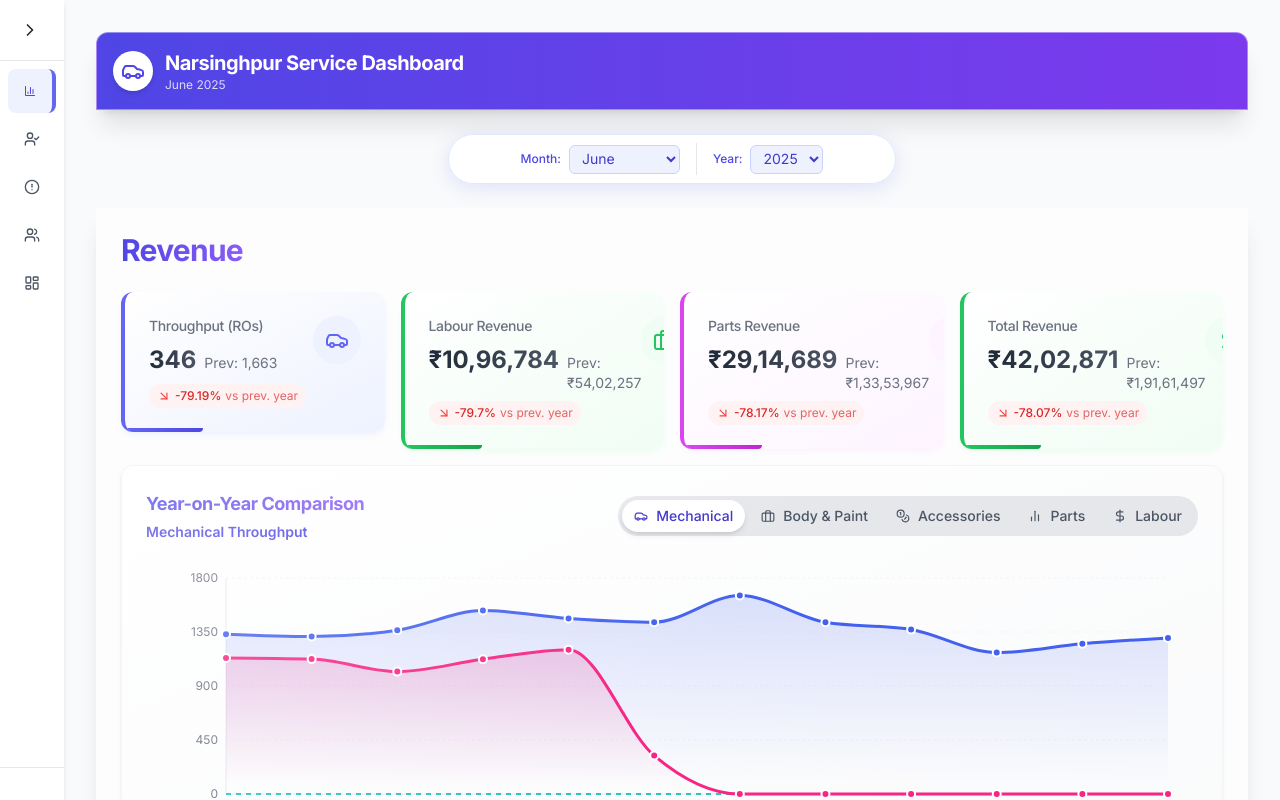
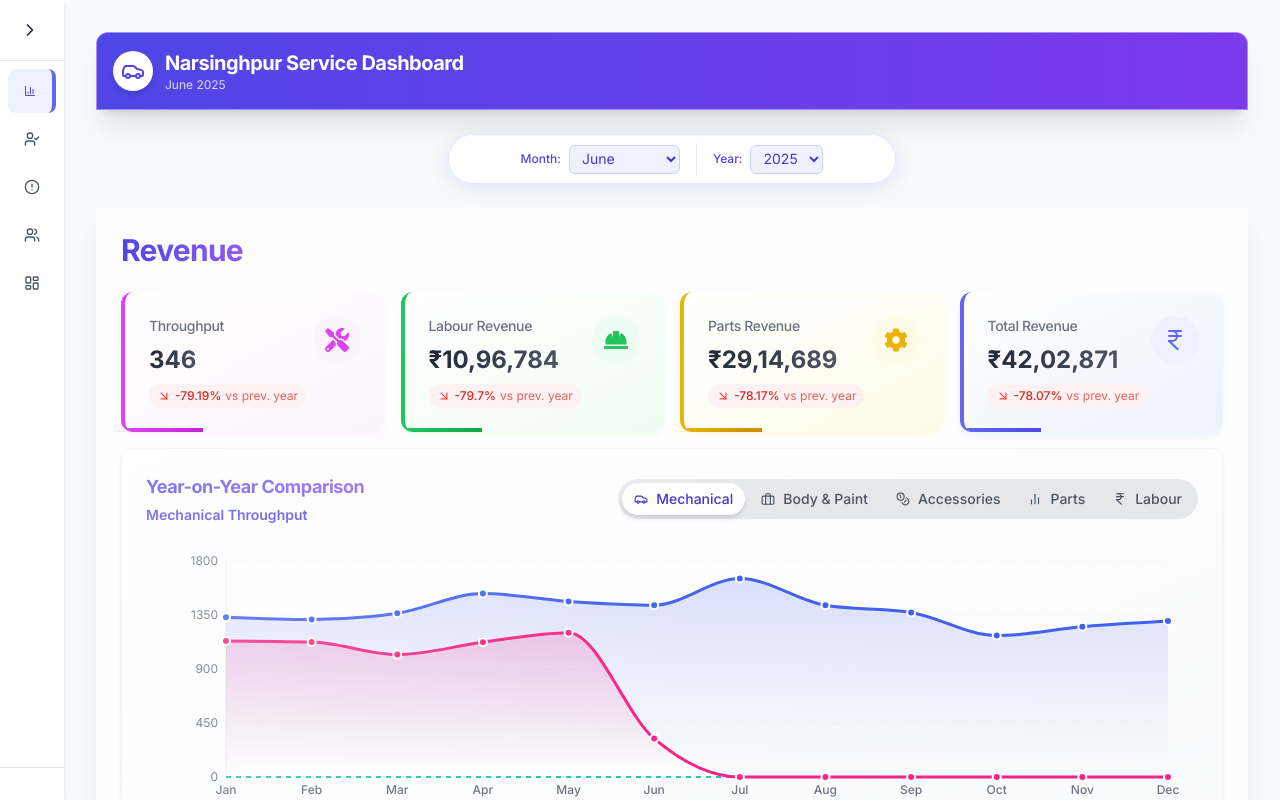
Before and after one commit to DashboardMGService/Dashboard, a React (Vite) app: page / in a window 1280 px wide. Built offline with nearby package versions, Linux system fonts and the light colour scheme.

Commit message:
KPI_mechbp_split

```diff
--- a/package.json
+++ b/package.json
@@ -10,11 +10,12 @@
     "preview": "vite preview"
   },
   "dependencies": {
+    "framer-motion": "^11.1.8",
     "lucide-react": "^0.344.0",
     "react": "^18.3.1",
     "react-dom": "^18.3.1",
-    "recharts": "^2.12.2",
-    "framer-motion": "^11.1.8"
+    "react-icons": "^5.5.0",
+    "recharts": "^2.12.2"
   },
   "devDependencies": {
     "@eslint/js": "^9.9.1",
--- a/src/components/StatCard.tsx
+++ b/src/components/StatCard.tsx
@@ -1,6 +1,7 @@
 import React, { useState } from 'react';
 import { ArrowUpRight, ArrowDownRight, TrendingUp, TrendingDown } from 'lucide-react';
 import { motion } from 'framer-motion';
+import { formatIndianCurrency } from '../utils/formatting';
 
 interface StatCardProps {
   title: string;
@@ -10,6 +11,8 @@ interface StatCardProps {
   color?: 'primary' | 'secondary' | 'success' | 'warning' | 'danger' | 'accent';
   subValue?: string;
   className?: string;
+  mechValue?: number;
+  bpValue?: number;
 }
 
 const StatCard: React.FC<StatCardProps> = ({
@@ -19,9 +22,17 @@ const StatCard: React.FC<StatCardProps> = ({
   percentChange,
   icon,
   color = 'primary',
-  className = ''
+  className = '',
+  mechValue = 0,
+  bpValue = 0,
 }) => {
+
   const [isHovered, setIsHovered] = useState(false);
+  const [isFlipped, setIsFlipped] = useState(false);
+
+  const handleDoubleClick = () => {
+    setIsFlipped(!isFlipped);
+  };
 
   const colorClasses = {
     primary: 'border-primary-500 bg-gradient-to-br from-white to-primary-50 shadow-primary-100/40',
@@ -51,12 +62,20 @@ const StatCard: React.FC<StatCardProps> = ({
   };
 
   return (
+    <div style={{ perspective: 1000 }} onDoubleClick={handleDoubleClick}>
       <motion.div
-      className={`stat-card ${colorClasses[color]} ${className}`}
-      whileHover={{ y: -5 }}
-      transition={{ type: 'spring', stiffness: 300 }}
-      onHoverStart={() => setIsHovered(true)}
-      onHoverEnd={() => setIsHovered(false)}
+        className="relative w-full h-full"
+        style={{ transformStyle: 'preserve-3d' }}
+        animate={{ rotateY: isFlipped ? 180 : 0 }}
+        transition={{ type: 'spring', stiffness: 300, damping: 30 }}
+        whileHover={{ y: isFlipped ? 0 : -5 }}
+        onHoverStart={() => !isFlipped && setIsHovered(true)}
+        onHoverEnd={() => !isFlipped && setIsHovered(false)}
+      >
+        {/* Front Side */}
+        <div
+          className={`stat-card ${colorClasses[color]} ${className} w-full h-full`}
+          style={{ backfaceVisibility: 'hidden', WebkitBackfaceVisibility: 'hidden' as any }}
         >
           <div className="flex justify-between items-start">
             <div className="flex-1">
@@ -129,17 +148,36 @@ const StatCard: React.FC<StatCardProps> = ({
             </motion.div>
           </div>
 
-      {/* Subtle indicator bar at the bottom */}
           <div className="absolute bottom-0 left-0 right-0 h-1 mt-4">
             <div
-          className={`h-full bg-gradient-to-r ${gradientClasses[color]} rounded-b-xl`}
+              className={`h-full bg-gradient-to-r ${gradientClasses[color]} ${isHovered ? 'rounded-b-xl' : 'rounded-bl-xl'}`}
               style={{
                 width: isHovered ? '100%' : '30%',
                 transition: 'width 0.5s ease-in-out'
               }}
             />
           </div>
+        </div>
+
+        {/* Back Side */}
+        <div
+          className="absolute inset-0 bg-white dark:bg-gray-800 rounded-xl shadow-md p-6 flex flex-col justify-center items-center"
+          style={{ backfaceVisibility: 'hidden', transform: 'rotateY(180deg)' }}
+        >
+          <h4 className="text-md font-semibold text-gray-800 dark:text-white mb-2">{title} Breakdown</h4>
+          <div className="flex justify-around w-full">
+            <div className="text-center">
+              <p className="text-sm text-gray-500 dark:text-gray-400">Mechanical</p>
+              <p className="text-lg font-bold text-gray-800 dark:text-white">{formatIndianCurrency(mechValue)}</p>
+            </div>
+            <div className="text-center">
+              <p className="text-sm text-gray-500 dark:text-gray-400">Body & Paint</p>
+              <p className="text-lg font-bold text-gray-800 dark:text-white">{formatIndianCurrency(bpValue)}</p>
+            </div>
+          </div>
+        </div>
       </motion.div>
+    </div>
   );
 };
 
--- a/src/data/kpiCardData.ts
+++ b/src/data/kpiCardData.ts
@@ -19,7 +19,7 @@ export interface MonthlyComparisonData {
   labourRevenue: { '2024': number; '2025': number; target: number; percentChange?: number };
 }
 
-const raw2025Data: Array<any> = [
+export const raw2025Data: Array<any> = [
   {
     "month": "Apr",
     "mechRo": { "total": 1123 },
@@ -88,7 +88,7 @@ const raw2025Data: Array<any> = [
   }
 ];
 
-const raw2024Data: Array<any> = [
+export const raw2024Data: Array<any> = [
   {
     "month": "Apr",
     "mechRo": { "total": 1529 },
--- a/src/index.css
+++ b/src/index.css
@@ -40,9 +40,7 @@ body {
   }
 
   .stat-card {
-    @apply bg-white rounded-xl shadow-md p-6 transition-all duration-300 relative overflow-hidden border-l-4 backdrop-blur-sm;
-    background: rgba(255, 255, 255, 0.8);
-    backdrop-filter: blur(10px);
+    @apply bg-white rounded-xl shadow-md p-6 transition-all duration-300 border-l-4 relative overflow-hidden;
   }
 
   .card:hover {
--- a/src/pages/RevenueDashboard.tsx
+++ b/src/pages/RevenueDashboard.tsx
@@ -1,4 +1,5 @@
 import React, { useState } from 'react';
+import { FaTools, FaHardHat, FaCog } from 'react-icons/fa';
 import { motion } from 'framer-motion';
 import {
   BarChart,
@@ -26,7 +27,7 @@ import {
 import {
   BarChart2,
   Car,
-  DollarSign,
+  IndianRupee,
   Coins,
   Users,
   Briefcase // Added Briefcase icon
@@ -50,17 +51,14 @@ import {
   // previousYearData, // Corrected: From ../data/index.ts
 } from '../data';
 import { yearOnYearComparisonData, MonthlyComparisonData as YearOnYearMonthlyData } from '../data/yearOnYearComparisonData';
-import { yearOnYearComparisonData as kpiSourceData } from '../data/kpiCardData.ts';
+import { yearOnYearComparisonData as kpiSourceData, raw2024Data, raw2025Data } from '../data/kpiCardData.ts';
 import { tillDateComparisonData } from '../data/tillDateComparisonData';
 import { detailedRevenueBreakdownData, MonthlyRevenueBreakdownEntry } from '../data/revenueInsightsData';
 import { allServiceAdvisorYearlyPerformance, AdvisorMonthlyPerformance } from '../data/advisorPerformanceData';
+import { formatIndianCurrency } from '../utils/formatting';
 
 
-// Helper functions
-const formatIndianCurrency = (value: number | undefined): string => {
-  if (value === undefined || isNaN(value)) return '₹0';
-  return `₹${value.toLocaleString('en-IN', { maximumFractionDigits: 0 })}`;
-};
+
 
 interface MonthlyTrendItem {
   month: string;
@@ -112,7 +110,7 @@ const RevenueDashboard: React.FC = () => {
     { key: 'bpRo', label: 'Body & Paint', fullLabel: 'Body & Paint Throughput', icon: <Briefcase size={14} /> },
     { key: 'accessoriesRo', label: 'Accessories', fullLabel: 'Accessories Revenue', icon: <Coins size={14} /> },
     { key: 'partsRevenue', label: 'Parts', fullLabel: 'Parts Revenue', icon: <BarChart2 size={14} /> },
-    { key: 'labourRevenue', label: 'Labour', fullLabel: 'Labour Revenue', icon: <DollarSign size={14} /> },
+    { key: 'labourRevenue', label: 'Labour', fullLabel: 'Labour Revenue', icon: <IndianRupee size={14} /> },
   ];
 
 
@@ -127,6 +125,13 @@ const RevenueDashboard: React.FC = () => {
     labourRevenue: { current: 0, previous: 0, percentChange: 0 },
     partsRevenue: { current: 0, previous: 0, percentChange: 0 },
     totalRevenue: { current: 0, previous: 0, percentChange: 0 },
+  });
+
+  const [kpiBreakdownValues, setKpiBreakdownValues] = useState({
+    throughput: { mech: 0, bp: 0 },
+    labourRevenue: { mech: 0, bp: 0 },
+    partsRevenue: { mech: 0, bp: 0 },
+    totalRevenue: { mech: 0, bp: 0 },
   });
 
   // State for other charts that previously used 'totals', 'mechData', 'bodyData'
@@ -292,7 +297,6 @@ const RevenueDashboard: React.FC = () => {
 
     if (dataForMonth) {
       const yearKey = selectedYear.toString() as '2024' | '2025';
-      // prevYearKey was unused, removed.
 
       const currentThroughput = dataForMonth.throughput[yearKey] || 0;
       const currentLabourRevenue = dataForMonth.labourRevenue[yearKey] || 0;
@@ -315,41 +319,44 @@ const RevenueDashboard: React.FC = () => {
       }
 
       setKpiCardValues({
-        throughput: {
-          current: currentThroughput,
-          previous: prevThroughput,
-          percentChange: dataForMonth.throughput?.percentChange
-        },
-        labourRevenue: {
-          current: currentLabourRevenue,
-          previous: prevLabourRevenue,
-          percentChange: dataForMonth?.labourRevenue?.percentChange
-        },
-        partsRevenue: {
-          current: currentPartsRevenue,
-          previous: prevPartsRevenue,
-          percentChange: dataForMonth?.partsRevenue?.percentChange
-        },
-        // Total Revenue percent change needs to be calculated based on the totals,
-        // as it's not a direct field in kpiSourceData like the others.
-        // Or, we can add totalRevenue with percentChange to kpiCardData.ts if preferred.
-        // For now, let's calculate it here if currentPeriodData exists.
-        totalRevenue: {
-          current: currentTotalRevenue,
-          previous: prevTotalRevenue,
-          percentChange: (prevTotalRevenue === 0) ? (currentTotalRevenue > 0 ? undefined : 0) : parseFloat((((currentTotalRevenue - prevTotalRevenue) / prevTotalRevenue) * 100).toFixed(2))
-        }
+        throughput: { current: currentThroughput, previous: prevThroughput, percentChange: dataForMonth.throughput?.percentChange },
+        labourRevenue: { current: currentLabourRevenue, previous: prevLabourRevenue, percentChange: dataForMonth?.labourRevenue?.percentChange },
+        partsRevenue: { current: currentPartsRevenue, previous: prevPartsRevenue, percentChange: dataForMonth?.partsRevenue?.percentChange },
+        totalRevenue: { current: currentTotalRevenue, previous: prevTotalRevenue, percentChange: (prevTotalRevenue === 0) ? (currentTotalRevenue > 0 ? undefined : 0) : parseFloat((((currentTotalRevenue - prevTotalRevenue) / prevTotalRevenue) * 100).toFixed(2)) }
       });
+
+      // Calculate and set breakdown values
+      const rawData = selectedYear === 2025 ? raw2025Data : raw2024Data;
+      const monthRawData = rawData.find(d => d.month === currentMonthStr);
+
+      if (monthRawData) {
+        const mechThroughput = monthRawData.mechRo?.total || 0;
+        const bpThroughput = monthRawData.bpRo?.total || 0;
+        const mechLabour = monthRawData.mechLaborRevenue || 0;
+        const bpLabour = monthRawData.bpLaborRevenue || 0;
+        const mechParts = monthRawData.mechParts || 0;
+        const bpParts = monthRawData.bpParts || 0;
+        const mechAccessories = monthRawData.mechAccessories || 0;
+        const bpAccessories = monthRawData.bpAccessories || 0;
+        const mechTotalRevenue = mechLabour + mechParts + mechAccessories;
+        const bpTotalRevenue = bpLabour + bpParts + bpAccessories;
+
+        setKpiBreakdownValues({
+          throughput: { mech: mechThroughput, bp: bpThroughput },
+          labourRevenue: { mech: mechLabour, bp: bpLabour },
+          partsRevenue: { mech: mechParts, bp: bpParts },
+          totalRevenue: { mech: mechTotalRevenue, bp: bpTotalRevenue },
+        });
+      } else {
+        setKpiBreakdownValues({ throughput: { mech: 0, bp: 0 }, labourRevenue: { mech: 0, bp: 0 }, partsRevenue: { mech: 0, bp: 0 }, totalRevenue: { mech: 0, bp: 0 } });
+      }
 
       // Fetch data for pie chart from detailedRevenueBreakdownData
       const insightsEntry = detailedRevenueBreakdownData.find(
         (entry: MonthlyRevenueBreakdownEntry) => entry.month === currentMonthStr
       );
 
-      let pieLabour = 0;
-      let pieParts = 0;
-      let pieAccessories = 0;
-      let pieLubricant = 0;
+      let pieLabour = 0, pieParts = 0, pieAccessories = 0, pieLubricant = 0;
 
       if (insightsEntry) {
         const yearStr = selectedYear.toString() as '2024' | '2025';
@@ -360,39 +367,13 @@ const RevenueDashboard: React.FC = () => {
           pieAccessories = yearData.accessories?.actual || 0;
           pieLubricant = yearData.lubricant?.actual || 0;
 
-          // Prepare data for Radial Bar Chart from revenueInsightsData
           const newRadialData = [
-            {
-              name: 'Throughput',
-              value: (yearData.throughput.actual / (yearData.throughput.target || 1)) * 100,
-              target: yearData.throughput.target,
-              actual: yearData.throughput.actual,
-              fill: '#4361ee'
-            },
-            {
-              name: 'Labour',
-              value: (yearData.labour.actual / (yearData.labour.target || 1)) * 100,
-              target: yearData.labour.target,
-              actual: yearData.labour.actual,
-              fill: '#7209b7'
-            },
-            {
-              name: 'Parts',
-              value: (yearData.parts.actual / (yearData.parts.target || 1)) * 100,
-              target: yearData.parts.target,
-              actual: yearData.parts.actual,
-              fill: '#f72585'
-            },
-            {
-              name: 'Accessories',
-              value: (yearData.accessories.actual / (yearData.accessories.target || 1)) * 100,
-              target: yearData.accessories.target,
-              actual: yearData.accessories.actual,
-              fill: '#fb8500'
-            },
-          ].filter(item => item.target !== undefined); // Ensure we only show items with a target
+            { name: 'Throughput', value: (yearData.throughput.actual / (yearData.throughput.target || 1)) * 100, target: yearData.throughput.target, actual: yearData.throughput.actual, fill: '#4361ee' },
+            { name: 'Labour', value: (yearData.labour.actual / (yearData.labour.target || 1)) * 100, target: yearData.labour.target, actual: yearData.labour.actual, fill: '#7209b7' },
+            { name: 'Parts', value: (yearData.parts.actual / (yearData.parts.target || 1)) * 100, target: yearData.parts.target, actual: yearData.parts.actual, fill: '#f72585' },
+            { name: 'Accessories', value: (yearData.accessories.actual / (yearData.accessories.target || 1)) * 100, target: yearData.accessories.target, actual: yearData.accessories.actual, fill: '#fb8500' },
+          ].filter(item => item.target !== undefined);
 
-          // Cap value at a max (e.g., 150%) for better visualization if it exceeds target greatly
           const cappedRadialData = newRadialData.map(item => ({...item, value: Math.min(item.value, 150)}));
           setRadialChartData(cappedRadialData);
         } else {
@@ -402,26 +383,20 @@ const RevenueDashboard: React.FC = () => {
         setRadialChartData([]);
       }
 
-      // Update data source for charts
       setChartDataSource({
-        throughput: currentThroughput, // From kpiSourceData
-        labour: pieLabour, // From detailedRevenueBreakdownData for pie chart
-        parts: pieParts, // From detailedRevenueBreakdownData for pie chart
-        accessories: pieAccessories, // From detailedRevenueBreakdownData for pie chart
-        lubricant: pieLubricant, // From detailedRevenueBreakdownData for pie chart
-        vas: 0, // Placeholder for VAS
-        totalRevenue: currentTotalRevenue, // Calculated from kpiSourceData parts/labour/accessories
-        serviceAdvisorCount: currentThroughput // Using total ROs as a proxy for service advisor activity count
+        throughput: currentThroughput,
+        labour: pieLabour,
+        parts: pieParts,
+        accessories: pieAccessories,
+        lubricant: pieLubricant,
+        vas: 0,
+        totalRevenue: currentTotalRevenue,
+        serviceAdvisorCount: currentThroughput
       });
 
     } else {
-      // Reset if data for month not found
-      setKpiCardValues({
-        throughput: { current: 0, previous: 0, percentChange: 0 },
-        labourRevenue: { current: 0, previous: 0, percentChange: 0 },
-        partsRevenue: { current: 0, previous: 0, percentChange: 0 },
-        totalRevenue: { current: 0, previous: 0, percentChange: 0 },
-      });
+      setKpiCardValues({ throughput: { current: 0, previous: 0, percentChange: 0 }, labourRevenue: { current: 0, previous: 0, percentChange: 0 }, partsRevenue: { current: 0, previous: 0, percentChange: 0 }, totalRevenue: { current: 0, previous: 0, percentChange: 0 } });
+      setKpiBreakdownValues({ throughput: { mech: 0, bp: 0 }, labourRevenue: { mech: 0, bp: 0 }, partsRevenue: { mech: 0, bp: 0 }, totalRevenue: { mech: 0, bp: 0 } });
       setChartDataSource({ throughput: 0, labour: 0, parts: 0, accessories: 0, lubricant: 0, vas: 0, totalRevenue: 0, serviceAdvisorCount: 0 });
     }
   }, [selectedMonth, selectedYear]);
@@ -622,12 +597,13 @@ const RevenueDashboard: React.FC = () => {
       <motion.div variants={itemVariants} className="grid grid-cols-1 md:grid-cols-4 gap-4 mb-4">
         <motion.div variants={itemVariants}>
           <StatCard
-            title="Throughput (ROs)"
-            value={kpiCardValues.throughput.current.toLocaleString() || '0'}
+            title="Throughput"
+            value={kpiCardValues.throughput.current.toString()}
             percentChange={kpiCardValues.throughput.percentChange}
-            icon={<Car className="text-primary-500" size={24} />}
-            color="primary"
-            subValue={`Prev: ${kpiCardValues.throughput.previous.toLocaleString()}`}
+            icon={<FaTools className="text-accent" size={24} />}
+            color="accent"
+            mechValue={kpiBreakdownValues.throughput.mech}
+            bpValue={kpiBreakdownValues.throughput.bp}
           />
         </motion.div>
 
@@ -636,9 +612,10 @@ const RevenueDashboard: React.FC = () => {
             title="Labour Revenue"
             value={formatIndianCurrency(kpiCardValues.labourRevenue.current)}
             percentChange={kpiCardValues.labourRevenue.percentChange}
-            icon={<Briefcase className="text-success-500" size={24} />}
+            icon={<FaHardHat className="text-success" size={24} />}
             color="success"
-            subValue={`Prev: ${formatIndianCurrency(kpiCardValues.labourRevenue.previous)}`}
+            mechValue={kpiBreakdownValues.labourRevenue.mech}
+            bpValue={kpiBreakdownValues.labourRevenue.bp}
           />
         </motion.div>
 
@@ -647,9 +624,10 @@ const RevenueDashboard: React.FC = () => {
             title="Parts Revenue"
             value={formatIndianCurrency(kpiCardValues.partsRevenue.current)}
             percentChange={kpiCardValues.partsRevenue.percentChange}
-            icon={<BarChart2 className="text-accent-500" size={24} />}
-            color="accent"
-            subValue={`Prev: ${formatIndianCurrency(kpiCardValues.partsRevenue.previous)}`}
+            icon={<FaCog className="text-warning" size={24} />}
+            color="warning"
+            mechValue={kpiBreakdownValues.partsRevenue.mech}
+            bpValue={kpiBreakdownValues.partsRevenue.bp}
           />
         </motion.div>
 
@@ -658,13 +636,13 @@ const RevenueDashboard: React.FC = () => {
             title="Total Revenue"
             value={formatIndianCurrency(kpiCardValues.totalRevenue.current)}
             percentChange={kpiCardValues.totalRevenue.percentChange}
-            icon={<DollarSign className="text-success-500" size={24} />}
-            color="success"
-            subValue={`Prev: ${formatIndianCurrency(kpiCardValues.totalRevenue.previous)}`}
+            icon={<IndianRupee className="text-primary" size={24} />}
+            color="primary"
+            mechValue={kpiBreakdownValues.totalRevenue.mech}
+            bpValue={kpiBreakdownValues.totalRevenue.bp}
           />
         </motion.div>
       </motion.div>
-
       {/* Monthly Comparison - Show when comparison tab is active or always in overview */}
       <motion.div variants={itemVariants} className="card overflow-hidden bg-gradient-to-br from-white to-gray-50 border border-gray-100">
         <div className="flex justify-between items-center mb-4">
--- /dev/null
+++ b/src/utils/formatting.ts
@@ -0,0 +1,4 @@
+export const formatIndianCurrency = (value: number | undefined): string => {
+  if (value === undefined || isNaN(value)) return '₹0';
+  return `₹${value.toLocaleString('en-IN', { maximumFractionDigits: 0 })}`;
+};
```
Also changed, not shown: 1 other file (tests, documents, lock files or other folders). Lines whose indentation alone changed are shown as unchanged.
